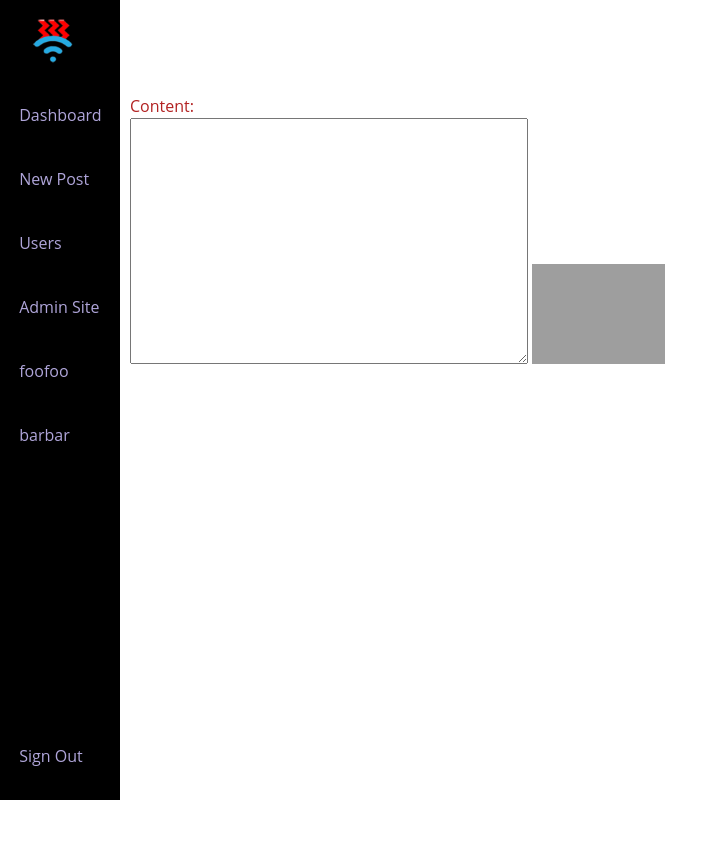
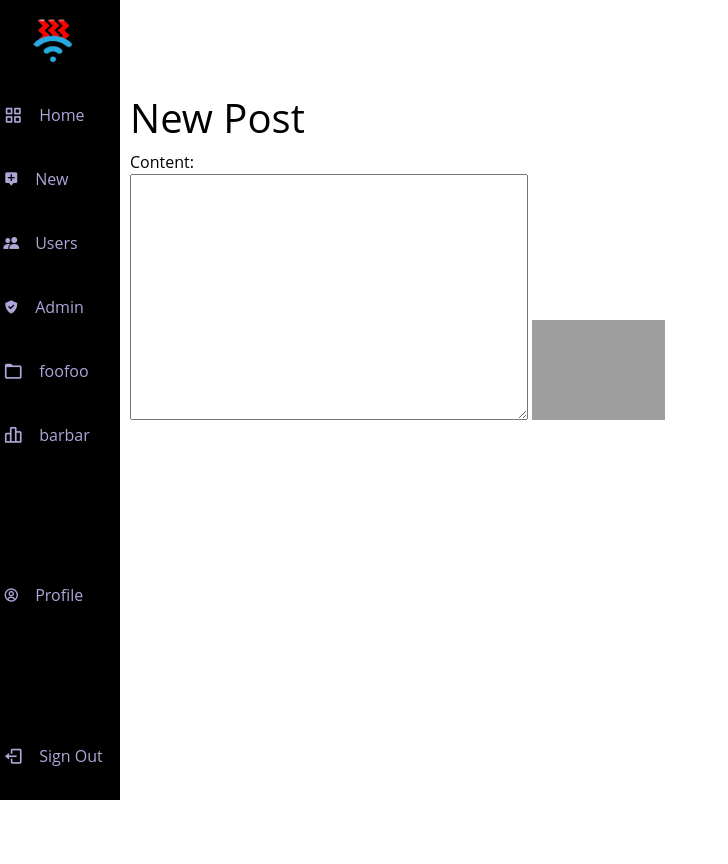
Before and after one commit to lohhaoyuan/hciprojectwork2022, a Django app: page /new/ in a window 1280 px wide. Shown: the whole page, without its empty margins (0-728 px from the left). Run offline with Django 4.2, Linux system fonts and the light colour scheme; a user stored in the database is signed in; grey boxes are pictures that could not be loaded.

Commit message:
Last Minute Grind

```diff
--- a/ourhci/ourapp/static/ourapp/styles.css
+++ b/ourhci/ourapp/static/ourapp/styles.css
@@ -13,6 +13,7 @@ body{
 .needspad {
     padding:30px;
 }
+
 .imgsmaller{
     max-width:40%;
     height:auto;
--- a/ourhci/ourapp/templates/ourapp/index.html
+++ b/ourhci/ourapp/templates/ourapp/index.html
@@ -23,7 +23,7 @@
             <div class="container-fluid py-5">
             <h1 class="display-4">Hello, world!</h1>
             <h4 class="lead">Welcome to OurHCI.</h4>
-            <p class="lead">Made on Earth by HwaChongians.</p>
+            <p class="lead"> Made on Earth by HwaChongians.</p>
             <a class="btn btn-danger btn-lg" href="{%url 'register' %}" role="button">Register</a>
             <a class="btn btn-primary btn-lg" href="{%url 'login' %}" role="button">Login</a>
             </div>
@@ -36,9 +36,9 @@
         {%for post in feed%}
             <div class="card" style="width: 90%; height: auto; margin-bottom:2px;margin: 0 auto;float: none; margin-bottom: 10px;">
                 <div class="card-body">
-                <h5 class="card-title"><a class="userlink" href="{% url 'profile' post.user %}"><h4>{{post.user}}</h4></a></h5>
+                <h5 class="card-title"><a class="userlink" href="{% url 'profile' post.user %}"><h4><b>{{post.user}}</b></h4></a></h5>
                 {% if post.image %}
-                    <h6 class="card-subtitle mb-2 text-muted"><img src="/ourapp/{{post.image}}" alt="/ourapp/{{post.image}}"></h6>
+                    <img src="/ourapp/{{post.image}}" alt="/ourapp/{{post.image}}">
                 {% endif %}
                 <p class="card-text">{{post.content}}</p>
                 <!-- <a href="#" class="card-link">Card link</a>
--- a/ourhci/ourapp/templates/ourapp/layout.html
+++ b/ourhci/ourapp/templates/ourapp/layout.html
@@ -6,6 +6,9 @@
     <meta charset="utf-8">
     <meta name="viewport" content="width=device-width, initial-scale=1, shrink-to-fit=no">
     <link href="/static/ourapp/styles.css" rel="stylesheet">
+    <link href='https://unpkg.com/boxicons@2.1.2/css/boxicons.min.css' rel='stylesheet'>
+
+    <link rel="stylesheet" href="https://cdn.jsdelivr.net/npm/bootstrap-icons@1.8.3/font/bootstrap-icons.css">
     <link rel="stylesheet" href="https://cdn.jsdelivr.net/npm/bootstrap@4.6.1/dist/css/bootstrap.min.css" integrity="sha384-zCbKRCUGaJDkqS1kPbPd7TveP5iyJE0EjAuZQTgFLD2ylzuqKfdKlfG/eSrtxUkn" crossorigin="anonymous">
     <script src="https://cdn.jsdelivr.net/npm/jquery@3.5.1/dist/jquery.slim.min.js" integrity="sha384-DfXdz2htPH0lsSSs5nCTpuj/zy4C+OGpamoFVy38MVBnE+IbbVYUew+OrCXaRkfj" crossorigin="anonymous"></script>
     <script src="https://cdn.jsdelivr.net/npm/popper.js@1.16.1/dist/umd/popper.min.js" integrity="sha384-9/reFTGAW83EW2RDu2S0VKaIzap3H66lZH81PoYlFhbGU+6BZp6G7niu735Sk7lN" crossorigin="anonymous"></script>
@@ -221,7 +224,9 @@
       .nav_link:hover {
         color: var(--white-color);
       }
-
+      .nav_name{
+        font-size: 10;
+      }
       .show {
         left: 0;
       }
@@ -306,26 +311,25 @@
   <div class="l-navbar" id="nav-bar">
     <nav class="nav">
       <div>
-        <i class='bx bx-layer nav_logo-icon'></i>
         <span class="nav_logo-name">
           <img width="45" height="45" style="margin-left: 30px; margin-right: 30px; margin-bottom: 30px;" class="d-inline-block align-top2" id="ourhcilogo" src="{% static 'ourapp/ourhci-logo-2.png' %}">
         </span>
         <div class="nav_list">
           <a href="/" class="nav_link" id="a" onclick="set_active('a')">
             <i class='bx bx-grid-alt nav_icon'></i>
-            <span class="nav_name">Dashboard</span>
+            <span class="nav_name">Home</span>
           </a>
+          {% if user.is_authenticated %}
           <a href="/new" class="nav_link" id="b" onclick="set_active('b')">
-            <i class='bx bx-user nav_icon'></i>
-            <span class="nav_name">New Post</span>
+            <i class='bx bxs-message-alt-add'></i>
+                        <span class="nav_name">New</span>
           </a>
+          {% endif %}
           <a href="/@" class="nav_link" id="c" onclick="set_active('c')">
-            <i class='bx bx-message-square-detail nav_icon'></i>
-            <span class="nav_name">Users</span>
+            <i class="bi bi-people-fill"></i>            <span class="nav_name">Users</span>
           {% if user.is_staff %}
           </a> <a href="/admin" class="nav_link" id="d" onclick="set_active('d')">
-            <i class='bx bx-bookmark nav_icon'></i>
-            <span class="nav_name">Admin Site</span>
+            <i class='bx bxs-check-shield' ></i>            <span class="nav_name">Admin</span>
           </a>
           {% endif %}
           <a href="/" class="nav_link" id="e" onclick="set_active('e')">
@@ -339,6 +343,10 @@
         </div>
       </div>
       {% if user.is_authenticated%}
+      <a href="{% url 'profile' user%}" class="nav_link">
+        <i class='bx bx-user-circle'></i>
+        <span class="nav_name">Profile</span>
+      </a>
       <a href="{% url 'logout' %}" class="nav_link">
         <i class='bx bx-log-out nav_icon'></i>
         <span class="nav_name">Sign Out</span>
--- a/ourhci/ourapp/templates/ourapp/login.html
+++ b/ourhci/ourapp/templates/ourapp/login.html
@@ -14,14 +14,14 @@
                 <div class="input-group-prepend">
                   <span class="input-group-text" id="basic-addon1">@</span>
                 </div>
-                <input type="text" class="form-control" placeholder="Username" aria-label="Username" aria-describedby="basic-addon1" name="username">
+                <input type="text" class="form-control" placeholder="Username" aria-label="Username" aria-describedby="basic-addon1" name="username" required>
               </div>
 
             <div class="input-group mb-3">
                 <div class="input-group-prepend">
                   <span class="input-group-text" id="basic-addon1">🔑</span>
                 </div>
-                <input type="password" class="form-control" placeholder="Password" aria-label="Password" aria-describedby="basic-addon1" name="password">
+                <input type="password" class="form-control" placeholder="Password" aria-label="Password" aria-describedby="basic-addon1" name="password" required>
               </div>
             <input class="btn btn-primary" type="submit" value="Login">
         </form>
--- a/ourhci/ourapp/templates/ourapp/new.html
+++ b/ourhci/ourapp/templates/ourapp/new.html
@@ -5,13 +5,15 @@
 {% endblock %}
 
 {% block body %}
-    <form action="" method="post"  style="color: firebrick;" class="needspad">
+    <form action="" method="post"  style="color: black;" class="needspad">
+        <h1>New Post</h1>
+
         {% csrf_token %}
         <fieldset>
         {% for element in form %}
             <div style="text-transform:capitalize;">{{element.name}}:</div> {{element}}
         {% endfor %}
-        <input type="image" src="https://prc.housing.ubc.ca/wp-content/uploads/2014/03/right-arrow.jpg" height="100" name="saveForm" class="btTxt submit" id="saveForm" />
+        <input type="image" src="https://iconape.com/wp-content/files/xh/367685/svg/send-logo-icon-png-svg.png" height="100" name="saveForm" class="btTxt submit" id="saveForm" />
         </fieldset>
     </form>
 {% endblock %}
--- a/ourhci/ourapp/views.py
+++ b/ourhci/ourapp/views.py
@@ -38,17 +38,18 @@ def index(request):
 
 class NewForm(forms.Form):
     content = forms.CharField(widget=forms.Textarea)
+    # image = forms.FileField(required=False)
     #image = idk
 
 def make_post(request):
     if request.method == "POST":
         user = request.user
         content = request.POST['content']
-        #image = idk
+        # image = request.POST["image"]
         creation = Post.objects.create(
             user = user,
             content = content,
-            #image = image,
+            # image = image,
         )
         creation.save()
         return HttpResponseRedirect(reverse("index"))
@@ -98,6 +99,12 @@ def register(request):
         password = request.POST["password"]
         confirmation = request.POST["confirmation"]
         hciclass = request.POST['class']
+        try:
+            c_indic = hciclass[1].lower()
+        except:
+            return render(request, "ourapp/register.html", {
+                "message": "Please enter a valid HCI class!."
+            })
         if password != confirmation:
             return render(request, "ourapp/register.html", {
                 "message": "Passwords must match."
@@ -108,6 +115,8 @@ def register(request):
             user = User.objects.create_user(username, email, password)
             user.hciclass = hciclass
             c_indic = hciclass[1].lower()
+
+
             if c_indic == "i":
                 user.consortium = "iSpark"
             elif c_indic == "a":
@@ -121,7 +130,7 @@ def register(request):
             user.save()
         except IntegrityError:
             return render(request, "ourapp/register.html", {
-                "message": "You have already registered! Please contact staff if this is a mistake."
+                "message": "An account has already been registered under this name. Please login"
             })
 
 
```
Also changed, not shown: ourhci/ourapp/templates/ourapp/register.html (+5 -5 lines), ourhci/db.sqlite3, 1 other file.
